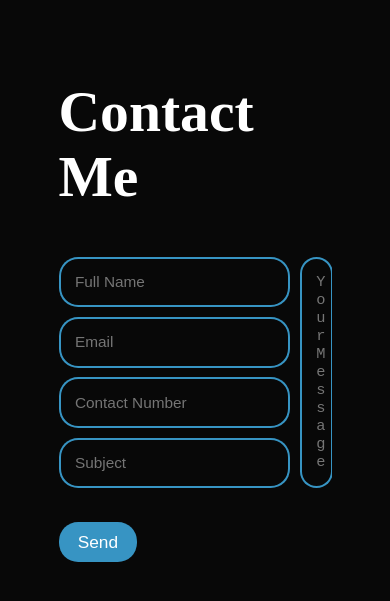
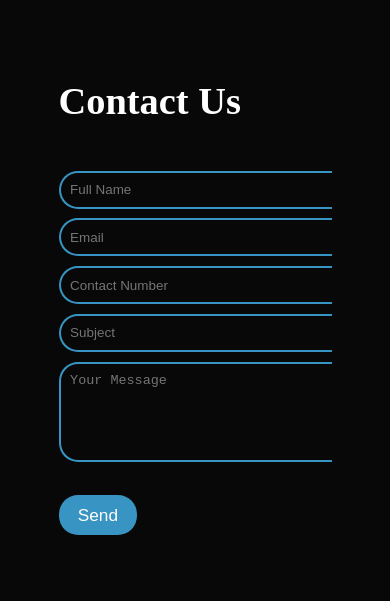
Before and after one commit to marvi-lynn/Portfolio, a plain HTML site: page index.html in a window 390 px wide. Shown: the part 7758-8359 px from the top of the page. Drawn offline with nearby package versions, Linux system fonts and the light colour scheme.

Commit message:
Add files via upload

```diff
--- a/index.html
+++ b/index.html
@@ -145,7 +145,7 @@
 
     <section id="contact">
         <div class="contact">
-        <h2>Contact Me</h2>
+        <h2>Contact Us</h2>
         <form>
             <div class="input-box">
                 <div class="form-fields">
@@ -153,9 +153,8 @@
                     <input type="email" placeholder="Email" />
                     <input type="tel" placeholder="Contact Number" pattern="[0-9]*" inputmode="numeric" required />
                     <input type="text" placeholder="Subject" />
-
+                    <textarea placeholder="Your Message"></textarea>
                 </div>
-                <textarea placeholder="Your Message"></textarea>
             </div>
             <button class="btn" type="submit">Send</button>
         </form>
--- a/style.css
+++ b/style.css
@@ -396,6 +396,20 @@
         border: 2px solid var(--main-color);
         resize: none;
         min-height: 100px;
+        min-width: 300px;
+    }
+
+
+    @media (max-width: 600px) {
+        .contact form .form-fields input,
+        .contact form textarea {
+            font-size: 1.4rem;
+            padding: 1rem;
+        }
+
+        .contact h2 {
+            font-size: 4rem;
+        }
     }
 
 
```
